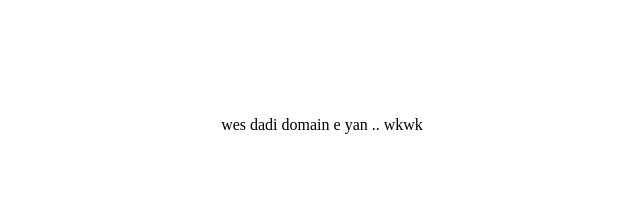
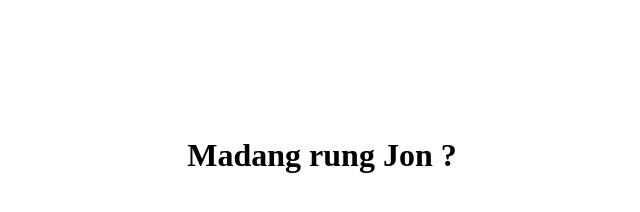
Before and after one commit to RacingTechnology/racingtechnology.github.io, a plain HTML site: page index.html in a window 1280 px wide. Shown: the whole page, without its empty margins (318-958 px from the left). Drawn offline with Linux system fonts and the light colour scheme.

Commit message:
update index.html

```diff
--- a/index.html
+++ b/index.html
@@ -1,5 +1,7 @@
 
 <br><br><br><br><br><br>
 <center>
-   wes dadi domain e yan .. wkwk
+   <h1><b>
+   Madang rung Jon ?
+      </b><h1>
 </center>
```
